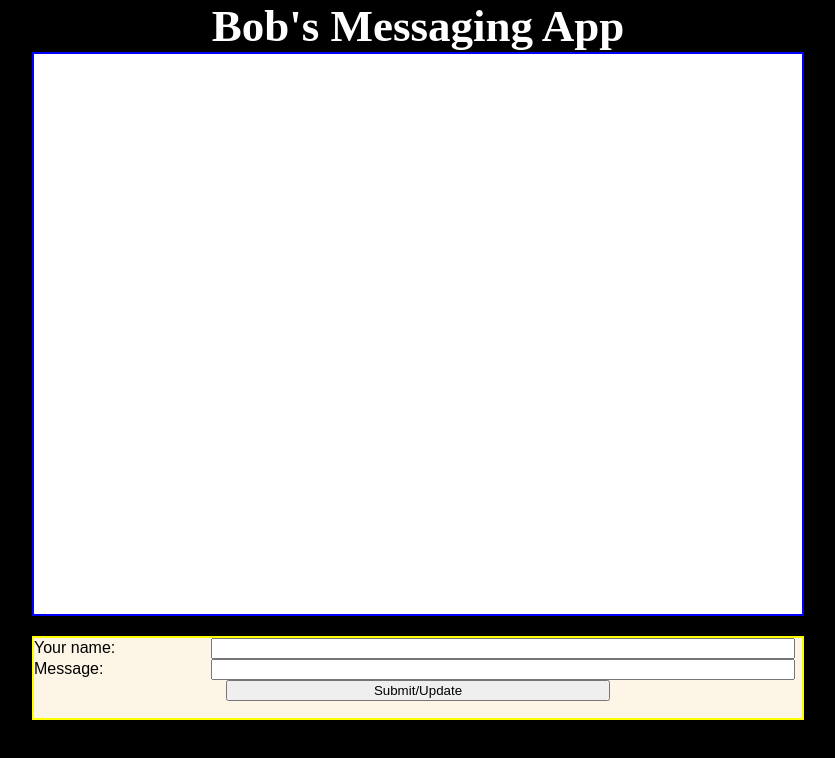
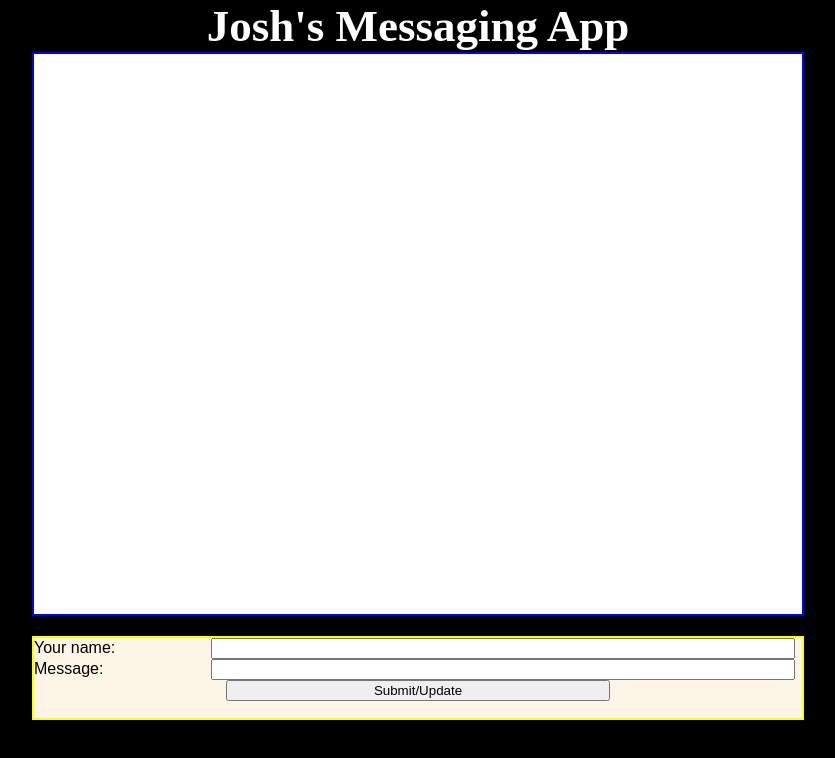
Before and after one commit to gleaml/joshuaASC4.github.io, a plain HTML site: page index.html in a window 1280 px wide. Shown: the whole page, without its empty margins (222-1057 px from the left). Drawn offline with nearby package versions, Linux system fonts and the light colour scheme; no server answers; a web font is replaced by a local one.

Commit message:
messaging update

```diff
--- a/index.html
+++ b/index.html
@@ -5,7 +5,7 @@
     <meta name="viewport" content="width=device-width, initial-scale=1.0">
     <meta http-equiv="X-UA-Compatible" content="ie=edge">
 
-    <title>fireMessage</title>
+    <title>GLMessage</title>
 
     <!--Go to https://console.firebase.google.com-->
     <!--Sign in and add a project "fireMessage"-->
@@ -41,7 +41,7 @@
 <body>
 
     <!--Add your name-->
-    <h1>Bob's Messaging App</h1>
+    <h1>Josh's Messaging App</h1>
 
     <!--Will be populated with messages-->
     <div class="allMessages">
```
